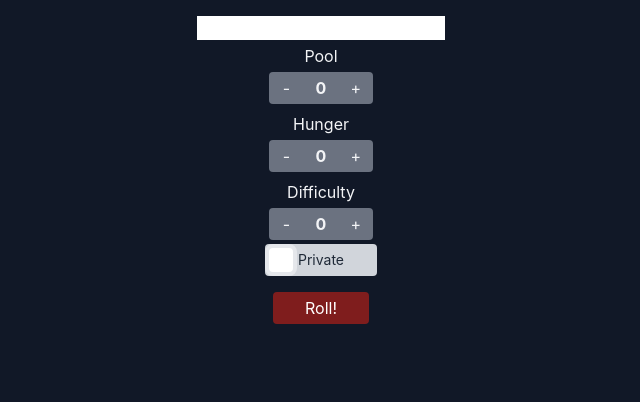
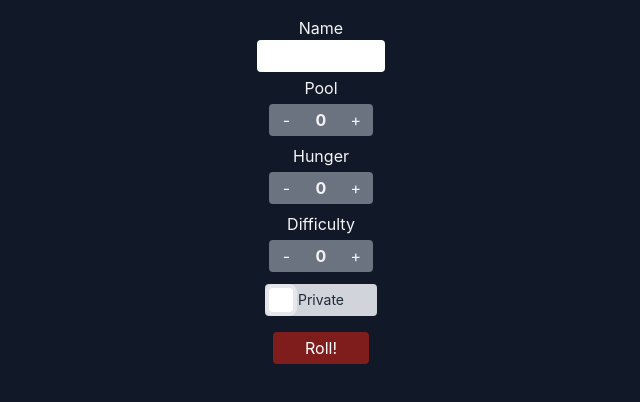
Before and after one commit to cyan0n/vampire-companion, a Next.js app: page /roll in a window 1280 px wide. Shown: the top 402 px of the page, without its empty margins (319-959 px from the left). Built offline with nearby package versions, Linux system fonts and the light colour scheme.

Commit message:
Completed basic roll page inputs

```diff
--- /dev/null
+++ b/components/inputs/textInput.tsx
@@ -0,0 +1,25 @@
+import React, { ChangeEvent, ChangeEventHandler, ReactElement } from 'react'
+
+interface TextInputProps {
+  label?: String
+  onChange?: (value?: String) => void
+}
+
+const TextInput: React.FC<TextInputProps> = ({
+  label,
+  onChange,
+}): ReactElement => {
+  const handleChange = (
+    event: ChangeEvent<HTMLInputElement>
+  ) => {
+    onChange ? onChange(event.currentTarget.value) : null
+  }
+
+  return (
+    <label className="flex flex-col items-center"> {label}
+      <input type="text" className="h-8 w-32 p-2 text-black rounded" onChange={handleChange}/>
+    </label>
+  )
+}
+
+export default TextInput
--- a/components/numberInput.tsx
+++ b/components/numberInput.tsx
@@ -1,10 +1,11 @@
 import React, { ReactElement } from 'react'
 
 interface NumberInputProps {
-  label?: string
+  label?: String
   min?: number
   max?: number
   onChange?: (value?: number) => void
+  className?: String
 }
 
 const NumberInput: React.FC<NumberInputProps> = ({
@@ -12,6 +13,7 @@ const NumberInput: React.FC<NumberInputProps> = ({
   min,
   max,
   onChange,
+  className,
 }): ReactElement => {
   const [value, setValue] = React.useState(0)
 
@@ -37,7 +39,7 @@ const NumberInput: React.FC<NumberInputProps> = ({
   }
 
   return (
-    <div className="flex flex-col text-center w-28 p-1">
+    <div className={`${className} flex flex-col text-center w-28 p-1`}>
       { label && <label className='mb-1'>{label}</label>}
       <div className="flex overflow-hidden rounded bg-gray-500">
         <button className="flex-1 py-1" onClick={decrease}>-</button>
--- a/pages/roll.tsx
+++ b/pages/roll.tsx
@@ -1,4 +1,5 @@
 import React, { ReactElement } from 'react';
+import TextInput from '../components/inputs/textInput';
 import Layout from '../components/layout';
 import NumberInput from '../components/numberInput'
 import Toggle from '../components/toggle'
@@ -26,7 +27,10 @@ export default function Roll(): ReactElement {
   return (
     <Layout>
       <div className='flex flex-col items-center'>
-        <input type="text" onChange={event => setUsername(event.currentTarget.value)}/>
+        <TextInput
+          label="Name"
+          onChange={value => setUsername(value)}
+        />
         <NumberInput
           label='Pool'
           min={0} max={10}
@@ -38,6 +42,7 @@ export default function Roll(): ReactElement {
           onChange={value => setHunger(value)}
         />
         <NumberInput
+          className='mb-2'
           label='Difficulty'
           min={0} max={10}
           onChange={value => setDifficulty(value)}
--- a/pages/ui.tsx
+++ b/pages/ui.tsx
@@ -1,4 +1,5 @@
 import React, { ReactElement } from 'react'
+import TextInput from '../components/inputs/textInput'
 import Layout from '../components/layout'
 
 import NumberInput from '../components/numberInput'
@@ -14,6 +15,9 @@ const UIPage: React.FC = (): ReactElement => (
       <Toggle
         label="Toggle"
       />
+      <TextInput
+        label="Text Input"
+      />
     </div>
   </Layout>
 )
```
